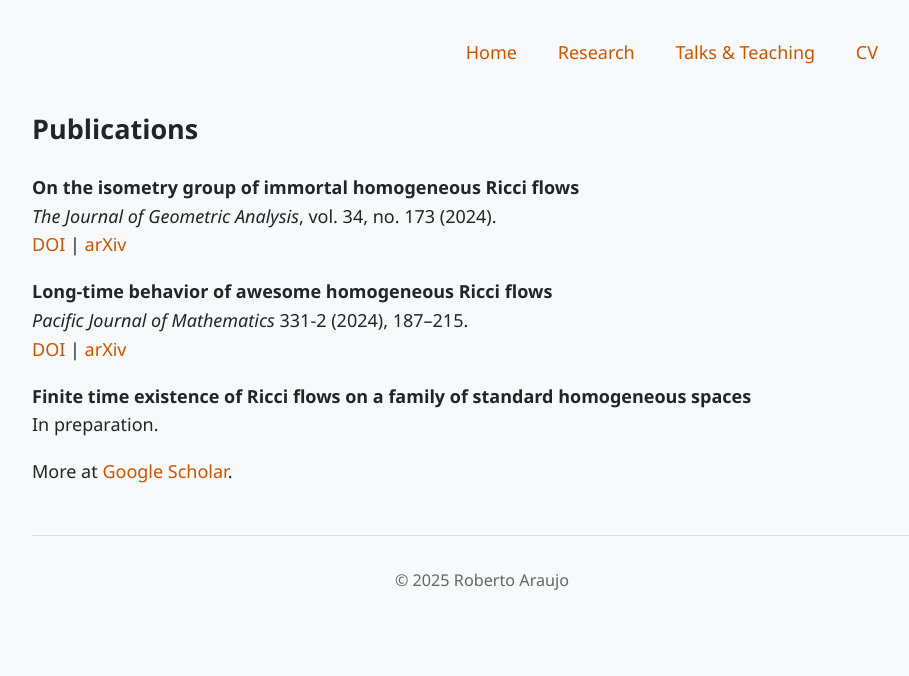
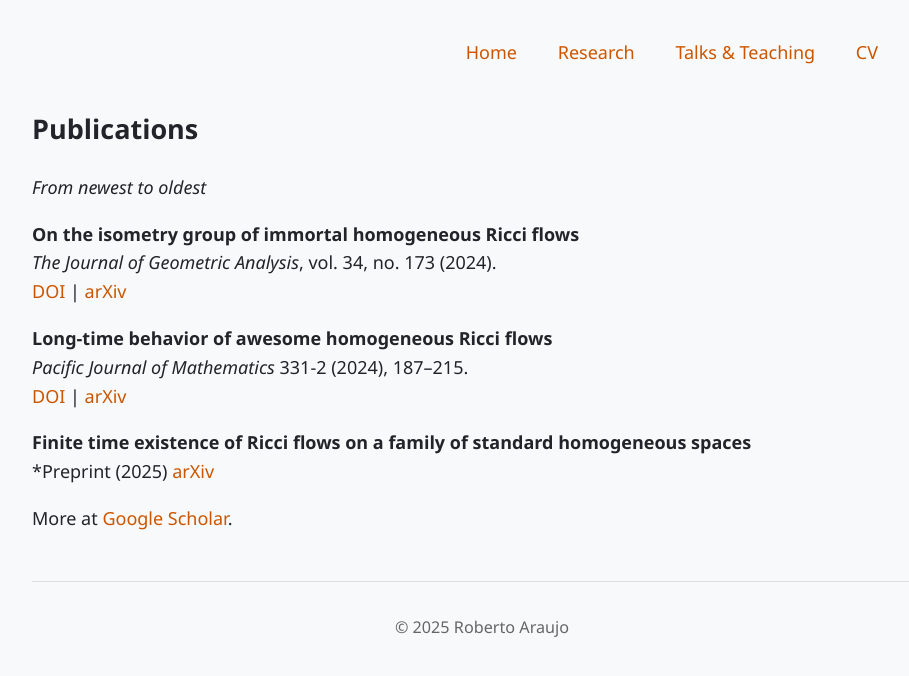
Before and after one commit to r-saraujo/r-saraujo.github.io, a Jekyll site: the page built from research.md, in a window 1280 px wide. Shown: the top 676 px of the page, without its empty margins (158-1067 px from the left). Built offline with Jekyll 4.4.1, drawn with Linux system fonts in a browser that asks for light colours.

Commit message:
Update research.md

```diff
--- a/research.md
+++ b/research.md
@@ -5,6 +5,7 @@ permalink: /research.html
 ---
 
 ## Publications
+*From newest to oldest*
 
 - **On the isometry group of immortal homogeneous Ricci flows**
   *The Journal of Geometric Analysis*, vol. 34, no. 173 (2024).
@@ -15,6 +16,7 @@ permalink: /research.html
   [DOI](https://doi.org/10.2140/pjm.2024.331.187) | [arXiv](https://arxiv.org/abs/2312.16517)
 
 - **Finite time existence of Ricci flows on a family of standard homogeneous spaces**
-  In preparation.
+  *Preprint (2025)
+  [arXiv](https://arxiv.org/placeholder)
 
 More at [Google Scholar](https://scholar.google.com).
```
